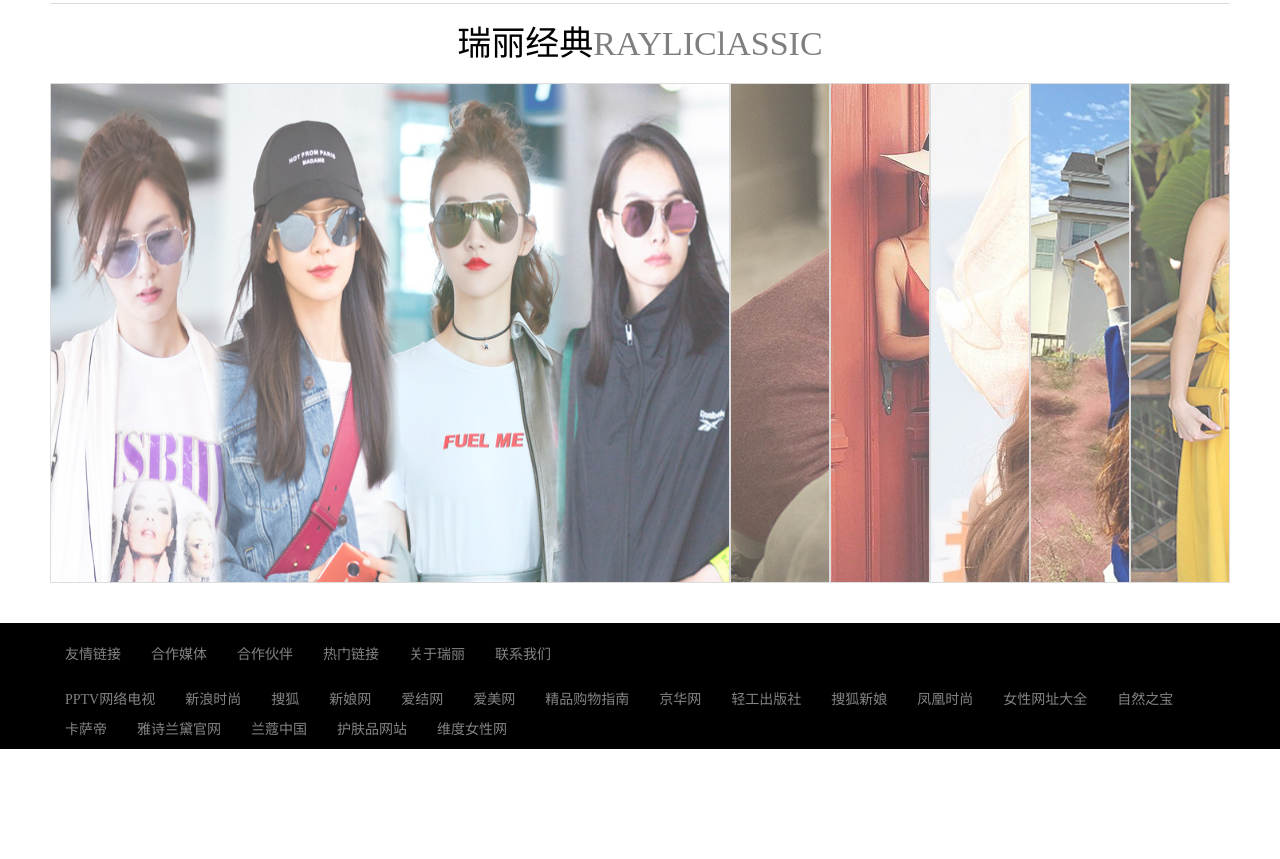
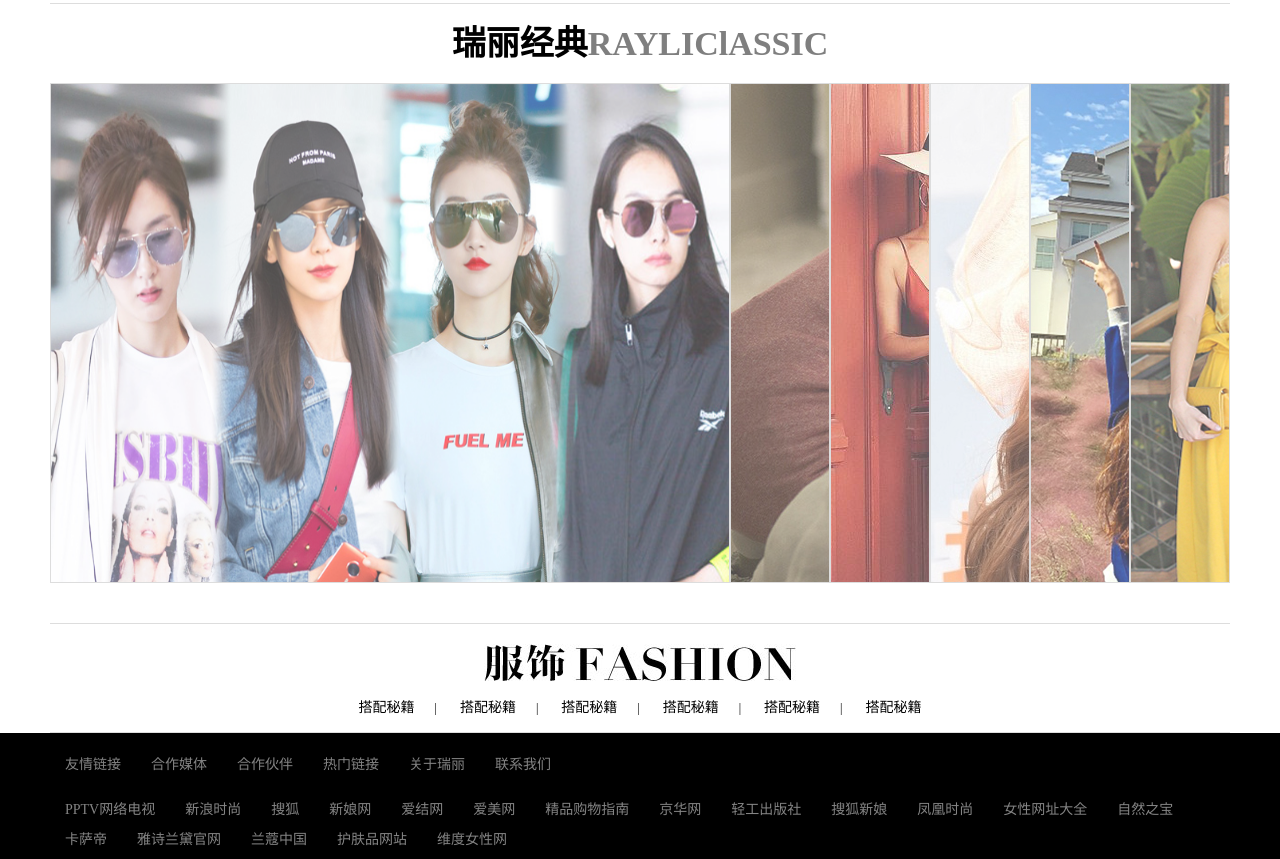
Before and after one commit to SanchunPeng/RayliWeb, a plain HTML site: page index.html in a window 1280 px wide. Shown: the part 1509-2368 px from the top of the page. Before the commit the page ends 2258 px from the top, so only its background shows below. Drawn offline with nearby package versions, Linux system fonts and the light colour scheme.

Commit message:
添加第三部分的功能

```diff
--- a/css/index.css
+++ b/css/index.css
@@ -114,7 +114,7 @@
 /*Content_one_right End*/
 /*Content_two Start*/
 .content_two{height:620px;}
-.content_two_accordion_title{height:80px;line-height: 80px;font-size: 34px;border-top:1px solid #DDDDDD;text-align: center;margin-top:20px;}
+.content_two_accordion_title{height:80px;line-height: 80px;font-size: 34px;border-top:1px solid #DDDDDD;text-align: center;margin-top:20px;font-weight:bold;}
 .content_two_accordion_img{width:1180px;height:500px;position:relative;}
 .content_two_accordion_img ul li{height:500px;overflow: hidden;float:left;border:1px solid #DDDDDD;}
 .content_two_accordion_img ul li img{opacity:0.7;}
@@ -123,6 +123,12 @@
 .accordion_img_ordinary{width:100px;}
 .accordion_img_last{position:absolute;right:0;}
 /*Content_two End*/
+/*Content_three Start*/
+.content_three_title{height:110px;border-top: 1px solid #DDDDDD;border-bottom: 1px solid #DDDDDD;text-align: center;padding-top:20px;}
+.content_three_title p{line-height: 35px;margin-top: 5px;}
+.content_three_title p a{color:#000000;padding:0 20px;font-size: 14px;}
+
+/*Content_three End*/
 /*Content End*/
 /*Footer Start*/
 .footer{background:#000;}
--- a/index.html
+++ b/index.html
@@ -400,6 +400,20 @@
 
 			</div>
 
+			<div class="content_three width1180_center">
+				<div class="content_three_title">
+					<img src="img/fashion.jpg" />
+					<p>
+						<a href="#">搭配秘籍</a>|
+						<a href="#">搭配秘籍</a>|
+						<a href="#">搭配秘籍</a>|
+						<a href="#">搭配秘籍</a>|
+						<a href="#">搭配秘籍</a>|
+						<a href="#">搭配秘籍</a>
+					</p>
+				</div>
+			</div>
+
 		</div>
 		<!--Content End-->
 
```
Also changed, not shown: img/fashion.jpg (added).
